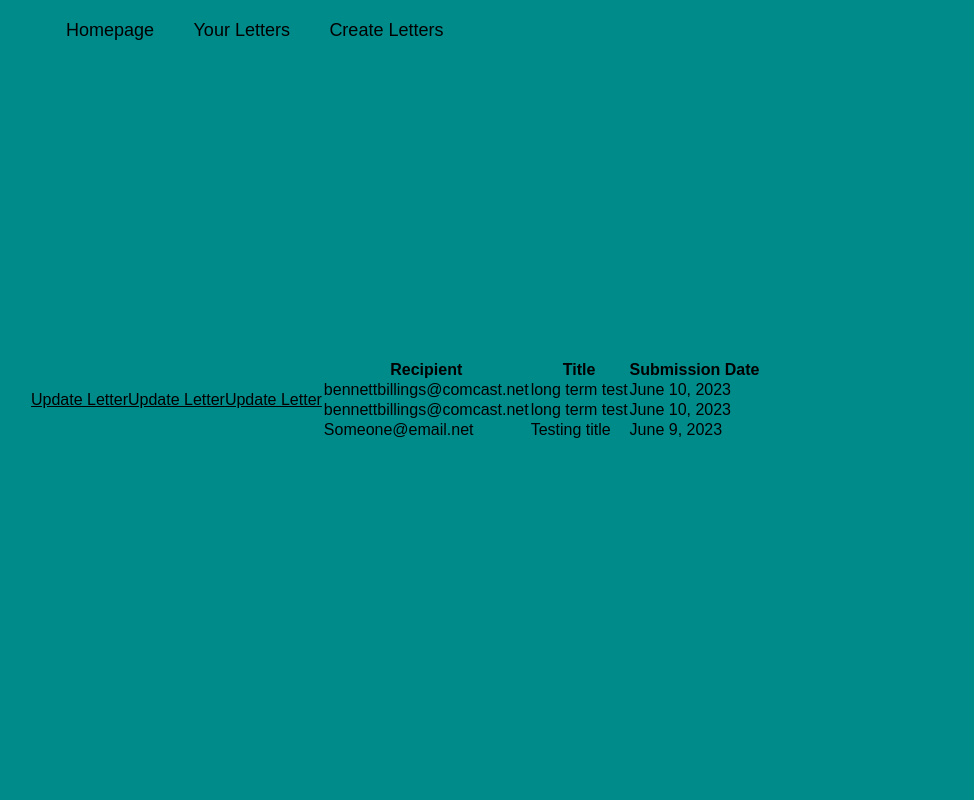
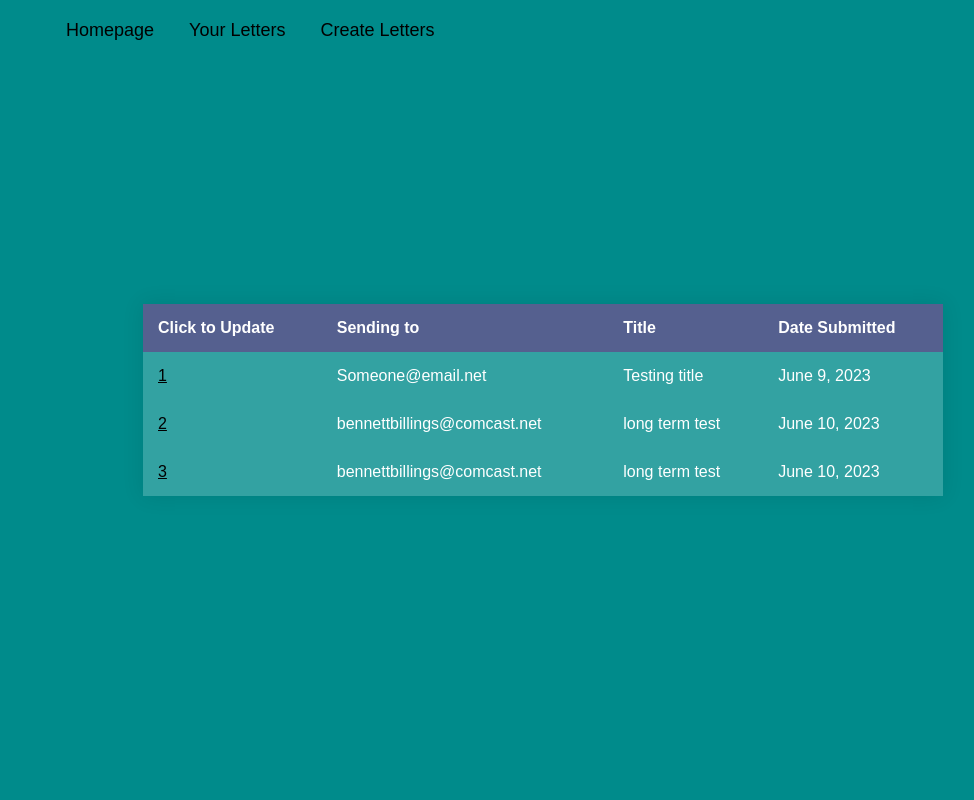
Before and after one commit to bennett200/editingproj, a Django app: page /letter in a window 1280 px wide. Shown: the whole page, without its empty margins (97-1071 px from the left). Run offline with Django 4.2, Linux system fonts and the light colour scheme; data comes from the database, SQL or seed files in the repository; both versions use the stored data as it was after the commit.

Commit message:
added table styling with css for LetterView

```diff
--- a/proj_root/letter/models.py
+++ b/proj_root/letter/models.py
@@ -17,7 +17,7 @@
         return reverse_lazy('letter', kwargs={"slug": self.slug})
 
     class Meta:
-        ordering = ['-title']
+        ordering = ['submitted']
 
 
     def __str__(self):
--- a/proj_root/letter/templates/letter/letter.html
+++ b/proj_root/letter/templates/letter/letter.html
@@ -1,8 +1,8 @@
 {% extends 'base.html' %}
-
-{% block title %}
-Letter
-{% endblock title %}
+{% load static %}
+{% block title %}Letter{% endblock %}
+{% block head %}
+{% endblock %}
 
 
 
@@ -22,22 +22,21 @@
         {% endfor %}
 
     </ul> -->
-    {% for letter in object_list %}
-        {% url 'update_letter' as update_letter %}
 
-        <a class="nav-item{% if request.path == update_letter %} current-page{% endif %}" href="{% url 'update_letter' letter.id %}">Update Letter</a>
-    {% endfor %}
+    <div class="container">
         <table class="letter-table">
             <thead>
                 <tr>
-                <th>Recipient</th>
+                    <th>Click to Update</th>
+                    <th>Sending to</th>
                     <th>Title</th>
-                <th>Submission Date</th>
+                    <th>Date Submitted</th>
                 </tr>
             </thead>
             <tbody>
             {% for letter in object_list %}
                 <tr>
+                    <td><a id="update-letter-a" class="nav-update-a{% if request.path == update_letter %} current-page{% endif %}" href="{% url 'update_letter' letter.id %}">{{ letter.id}}</a></td>
                     <td>{{ letter.send_to }}</td>
                     <td>{{ letter.title }}</td>
                     <td>{{ letter.submitted }}</td>
@@ -45,4 +44,5 @@
             {% endfor %}
             </tbody>
         </table>
+    </div>
 {% endblock content %}
--- a/proj_root/letter/views.py
+++ b/proj_root/letter/views.py
@@ -19,8 +19,10 @@
     template_name = 'letter/create_letter.html'
     model = Letter
     form_class = LetterForm
+    success_url = reverse_lazy('letter')
 
 class UpdateLetterView(UpdateView):
     template_name = 'letter/update_letter.html'
     model = Letter
     form_class = LetterForm
+    success_url = reverse_lazy('letter')
--- a/proj_root/proj_site/static/main.css
+++ /dev/null
@@ -1,49 +0,0 @@
-@charset 'utf-8';
-
-* {
-    color: black;
-    margin: 0;
-    padding: 0;
-    box-sizing: border-box;
-    font-family: 'Poppins', sans-serif;
-}
-
-body {
-    background: darkcyan;
-}
-
-#main {
-    height: 100vh;
-    background-position: center;
-    display: flex;
-    align-items: center;
-    padding: 0 10%;
-    color: black;
-}
-
-.header {
-    position: fixed;
-    top: 0;
-    left: 0;
-    width: 100%;
-    padding: 20px 10%;
-    background: transparent;
-    display: flex;
-    justify-content: space-between;
-    align-items: center;
-    z-index: 100;
-}
-
-.navbar a {
-    font-size: 18px;
-    color: black;
-    text-decoration: none;
-    font-weight: 500;
-    margin-left: 35px;
-    transition: .3s;
-}
-
-.navbar a:hover,
-.navbar a.active {
-    color: #00abf0;
-}
--- /dev/null
+++ b/proj_root/proj_site/static/proj_site/main.css
@@ -0,0 +1,150 @@
+@charset 'utf-8';
+
+* {
+    color: black;
+    margin: 0;
+    padding: 0;
+    box-sizing: border-box;
+    font-family: 'Poppins', sans-serif;
+}
+
+body {
+    background: darkcyan;
+}
+
+
+#main {
+    height: 100vh;
+    background-position: center;
+    display: flex;
+    align-items: center;
+    padding: 0 10%;
+    color: black;
+}
+
+
+
+
+
+.base-navbar {
+    position: fixed;
+    top: 0;
+    left: 0;
+    width: 100%;
+    padding: 20px 10%;
+    background: transparent;
+    display: flex;
+    justify-content:left;
+    align-items: center;
+    z-index: 100;
+}
+
+.base-navbar a {
+    font-size: 18px;
+    color: black;
+    text-decoration: none;
+    font-weight: 500;
+    margin-left: 35px;
+    transition: .3s;
+}
+
+.base-navbar a:hover,
+.base-navbar a.active {
+    color: #00abf0;
+}
+
+
+
+
+
+
+/* .letter-sidenav {
+    position: fixed;
+    width: 100%;
+    padding: 20px 10%;
+    background: transparent;
+    display: flex;
+    z-index: 100;
+
+}
+
+.letter-sidenav a {
+    font-size: 18px;
+    color: black;
+    text-decoration: none;
+    font-weight: 500;
+    margin-left: 35px;
+    transition: .3s;
+
+}
+
+.letter-sidenav a:hover,
+.letter-sidenav a.active {
+    color: #00abf0;
+}
+
+.letter-table-div {
+    float: left;
+}
+
+
+.letter-table-div {
+    float:left;
+    clear: left;
+} */
+
+
+
+.container {
+	position: absolute;
+	top: 50%;
+	left: 50%;
+	transform: translate(-50%, -50%);
+}
+
+table {
+	width: 800px;
+	border-collapse: collapse;
+	overflow: hidden;
+	box-shadow: 0 0 20px rgba(0,0,0,0.1);
+}
+
+th,
+td {
+	padding: 15px;
+	background-color: rgba(255,255,255,0.2);
+	color: #fff;
+}
+
+th {
+	text-align: left;
+}
+
+thead {
+	th {
+		background-color: #55608f;
+	}
+}
+
+tbody {
+	tr {
+		&:hover {
+			background-color: rgba(255,255,255,0.3);
+		}
+	}
+	td {
+		position: relative;
+		&:hover {
+			&:before {
+				content: "";
+				position: absolute;
+				left: 0;
+				right: 0;
+				top: -9999px;
+				bottom: -9999px;
+				background-color: rgba(255,255,255,0.2);
+				z-index: -1;
+			}
+		}
+	}
+}
--- a/proj_root/proj_site/templates/base.html
+++ b/proj_root/proj_site/templates/base.html
@@ -1,22 +1,24 @@
 {% load static %}
 <!DOCTYPE html>
 <html lang="en">
+
   <head>
     <meta charset="UTF-8">
     <meta name="viewport" content="width=device-width, initial-scale=1.0">
     <meta http-equiv="X-UA-Compatible" content="ie=edge">
-    <link rel="stylesheet" type="text/css" href="{% static 'main.css' %}" />
+    <link rel="stylesheet" type="text/css" href="{% static 'proj_site/main.css' %}" />
 
     <title>
         {% block title %}
         Home Page
         {% endblock title %}
     </title>
+    {% block head %}{% endblock head %}
   </head>
   <body>
-    {% block sidenav %}
-      <header class="header">
-        <nav class="navbar">
+    {% block topnav %}
+      <header class="base-header">
+        <nav class="base-navbar">
           {% url 'create_letter' as create_letter %}
           {% url 'letter' as letter %}
           {% url 'home' as home %}
@@ -25,7 +27,7 @@
           <a class="nav-item{% if request.path == create_letter %} current-page{% endif %}" href="{% url 'create_letter' %}">Create Letters</a>
         </nav>
       </header>
-    {% endblock sidenav %}
+    {% endblock topnav %}
     <section id="main">
       {% block content %}
         <h1>this is base.html</h1>
```
Also changed, not shown: proj_root/db.sqlite3, proj_root/letter/forms.py (line endings or trailing spaces). Lines whose indentation alone changed are shown as unchanged.
